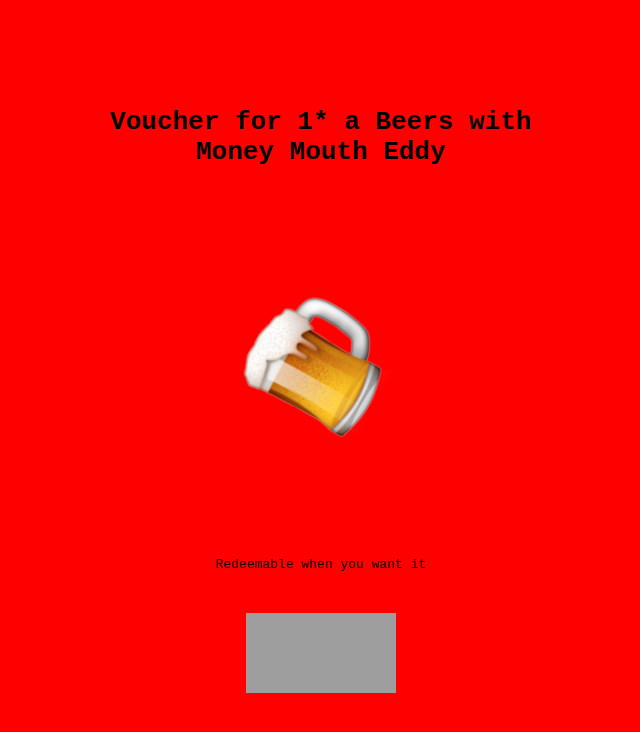
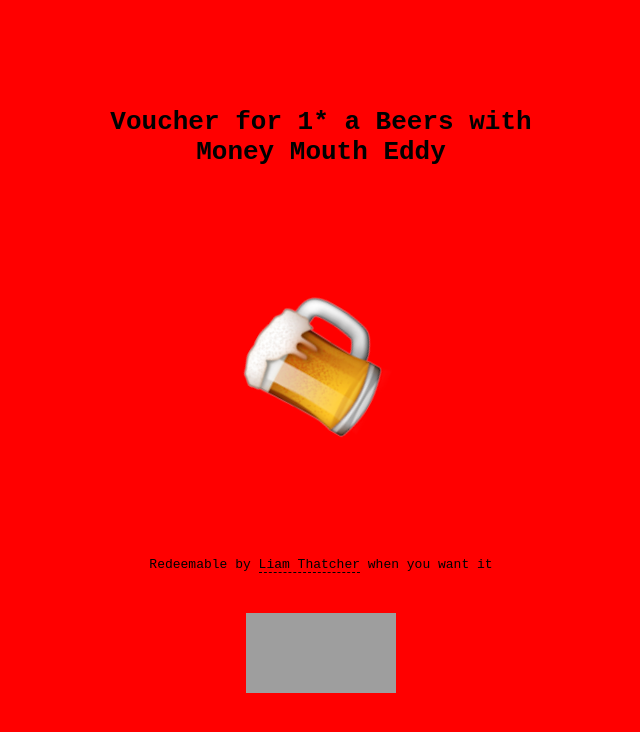
Before and after one commit to edwarddakin/edwarddakin.github.io, a plain HTML site: page pint/index.html in a window 1280 px wide. Shown: the whole page, without its empty margins (319-959 px from the left). Drawn offline with nearby package versions, Linux system fonts and the light colour scheme; grey boxes are pictures that could not be loaded.

Commit message:
add recipient

```diff
--- a/pint/css/styles.css
+++ b/pint/css/styles.css
@@ -26,6 +26,7 @@ body {
 }
 
 #drinker {width:300px;}
+.who {border-bottom: 1px dashed black; }
 
 /* Lettering.js
 ================*/
--- a/pint/index.html
+++ b/pint/index.html
@@ -27,7 +27,7 @@
           <img id="drinker" src="img/NF_PINT.png" />
         </p>
         <br/>
-        <p>Redeemable when you want it</p>
+        <p>Redeemable by <span class="who">Liam Thatcher</span> when you want it</p>
         <br/>
         <p>
           <iframe width="150px" height="80" scrolling="no" frameborder="no" src="https://w.soundcloud.com/player/?url=https%3A//api.soundcloud.com/tracks/23907786&amp;auto_play=true&amp;hide_related=true&amp;show_comments=false&amp;show_user=false&amp;show_reposts=false&amp;visual=false"></iframe>
```
